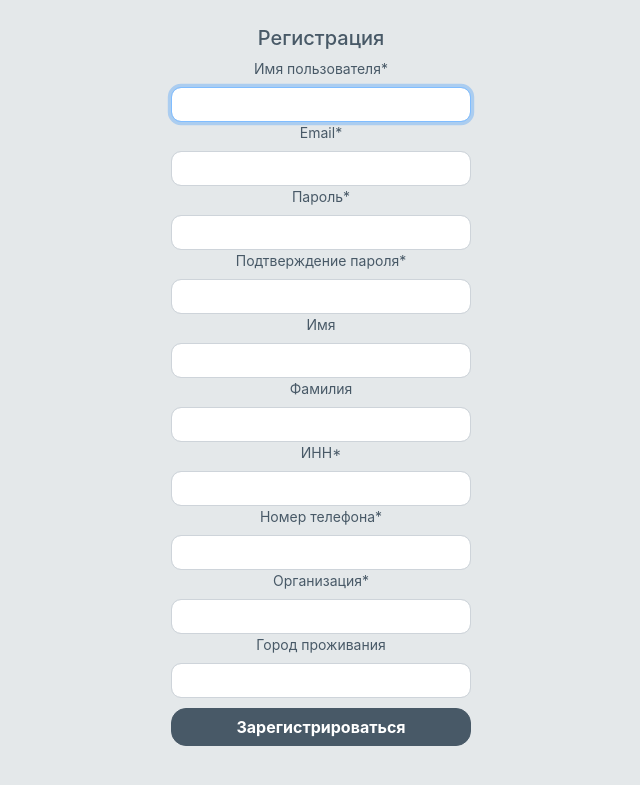
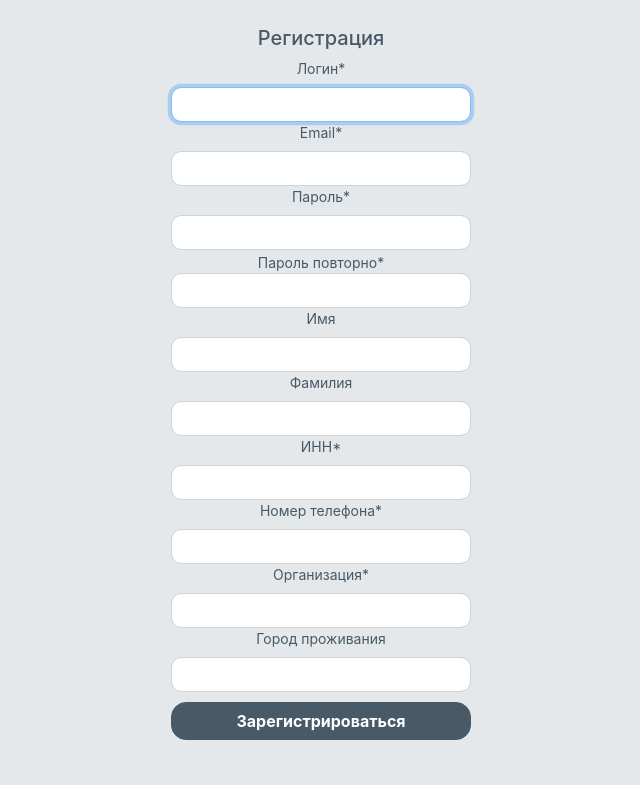
Before and after one commit to freak-js/ofd, a Django app: page /reg/ in a window 1280 px wide. Shown: the top 785 px of the page, without its empty margins (319-959 px from the left). Run offline with Django 3.2, Linux system fonts and the light colour scheme; some libraries are stand-ins or nearby versions.

Commit message:
Исправлены лейблы в полях формы регистрации/создания пользователя

```diff
--- a/ofd_app/forms.py
+++ b/ofd_app/forms.py
@@ -4,6 +4,7 @@ from .models import User
 #from .models import Profile
 from django.contrib.auth.forms import UserCreationForm
 from ofd_app import views
+from django.utils.translation import gettext_lazy as _
 
 class ProductForm(forms.ModelForm):
     class Meta:
@@ -14,6 +15,7 @@ class UserForm(forms.ModelForm):
     class Meta:
         model = User
         fields = ('username', 'email', 'first_name', 'last_name', 'inn', 'phone_number', 'org', 'city')
+
     def __init__(self, *args, **kwargs):
         self.requested_user = kwargs.pop('requested_user', None)
         super().__init__(*args, **kwargs)
@@ -38,6 +40,8 @@ class UserCreationFormCustom(UserCreationForm):
     class Meta(UserCreationForm.Meta):
         model = User
         fields = ('username', 'email', 'password1', 'password2', 'first_name', 'last_name', 'inn', 'phone_number', 'org', 'city')
+        labels = {'username': _('Логин')}
+
     def __init__(self, *args, **kwargs):
         self.requested_user = kwargs.pop('requested_user', None)
         super().__init__(*args, **kwargs)
--- a/ofd_app/templates/ofd_app/index_top.html
+++ b/ofd_app/templates/ofd_app/index_top.html
@@ -137,6 +137,7 @@
 
 								</div>
 				</div>
+
 				<!--
 				<script>
 
--- a/ofd_app/templates/ofd_app/orders.html
+++ b/ofd_app/templates/ofd_app/orders.html
@@ -216,7 +216,7 @@
                                 {% csrf_token %}
 
                                 <div class="ModalBody">
-                                    <div class="w-50 ModalBodyContent border-right border-secondary">
+                                    <div class="w-50 ModalBodyContent" style="border-right: 2px solid">
                                         <h6>Коды ОФД:</h6>
                                         <div class="text-dark">
                                             <span></span>
--- a/ofd_app/templates/ofd_app/user_reg.html
+++ b/ofd_app/templates/ofd_app/user_reg.html
@@ -23,5 +23,8 @@
             </form>
         </div>
     </div>
+    <script type="text/javascript">
+        document.getElementById("div_id_password2").innerHTML = '<label for="id_password2" class="col-form-label  requiredField">Пароль повторно<span class="asteriskField">*</span></label><div class=""><input type="password" name="password2" class="textinput textInput form-control" required="" id="id_password2"></div>';
+    </script>
 </body>
 </html>
```
